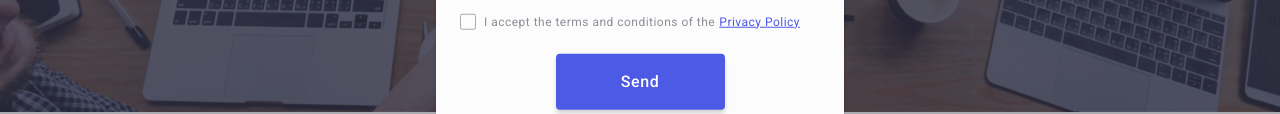
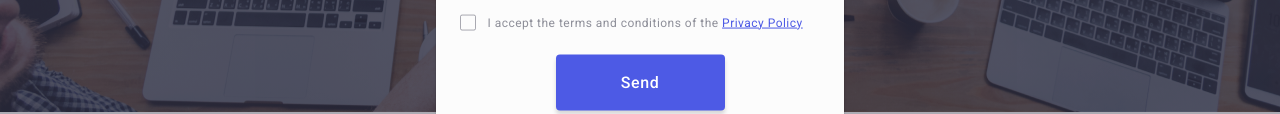
Before and after one commit to ArtanFS/goit-markup-hw-05, a plain HTML site: page index.html in a window 1280 px wide. Both pictures are taken after a click on the button "Order Service". Shown: the part 561-675 px from the top of the page. Drawn offline with nearby package versions, Linux system fonts and the light colour scheme.

Commit message:
fix flex/inline-flex

```diff
--- a/css/styles.css
+++ b/css/styles.css
@@ -810,8 +810,6 @@ img {
 }
 
 .check-text {
-  display: flex;
-  align-items: center;
   font-size: 12px;
   line-height: 1.17;
   letter-spacing: 0.04em;
@@ -819,13 +817,12 @@ img {
 }
 
 .check-link {
-  margin-left: 0.35em;
   color: var(--color-primary-brand);
   text-decoration: underline;
 }
 
 .modal-check-visible {
-  display: flex;
+  display: inline-flex;
   align-items: center;
   justify-content: center;
   width: 16px;
```
